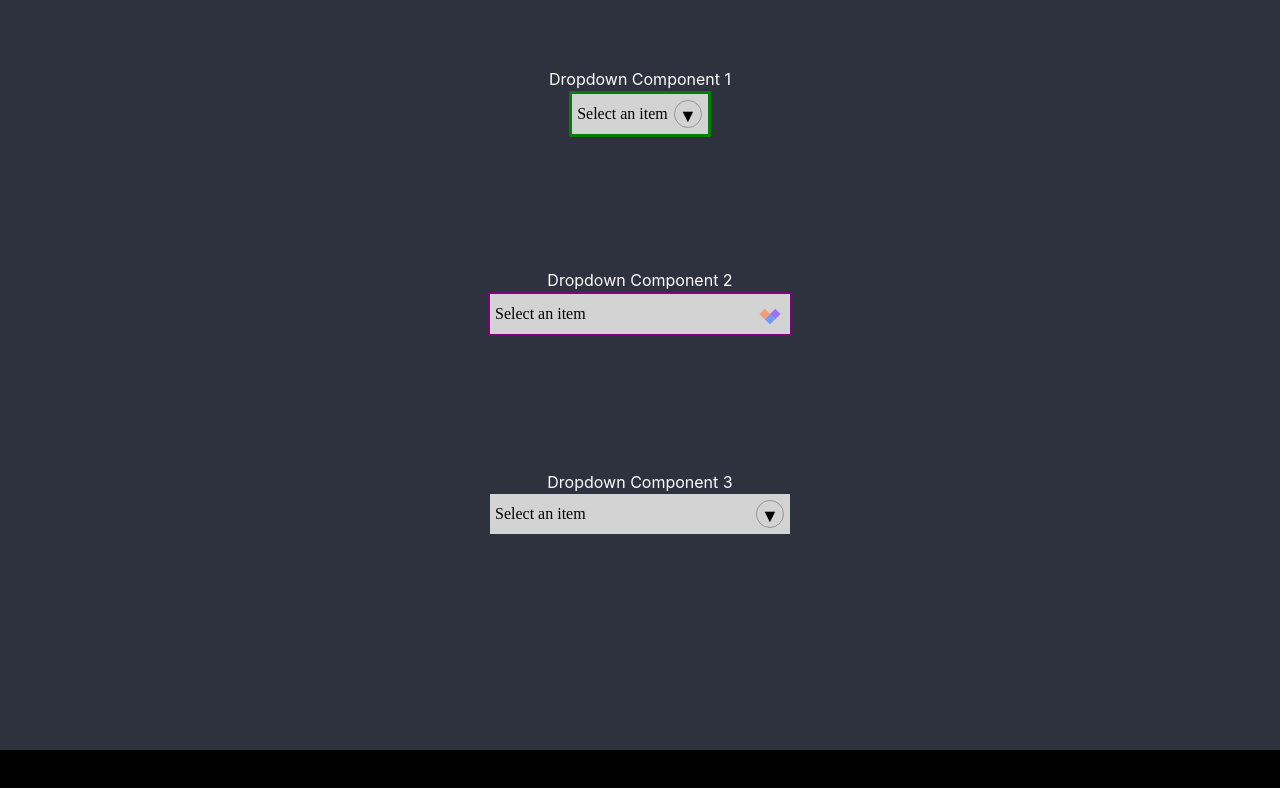
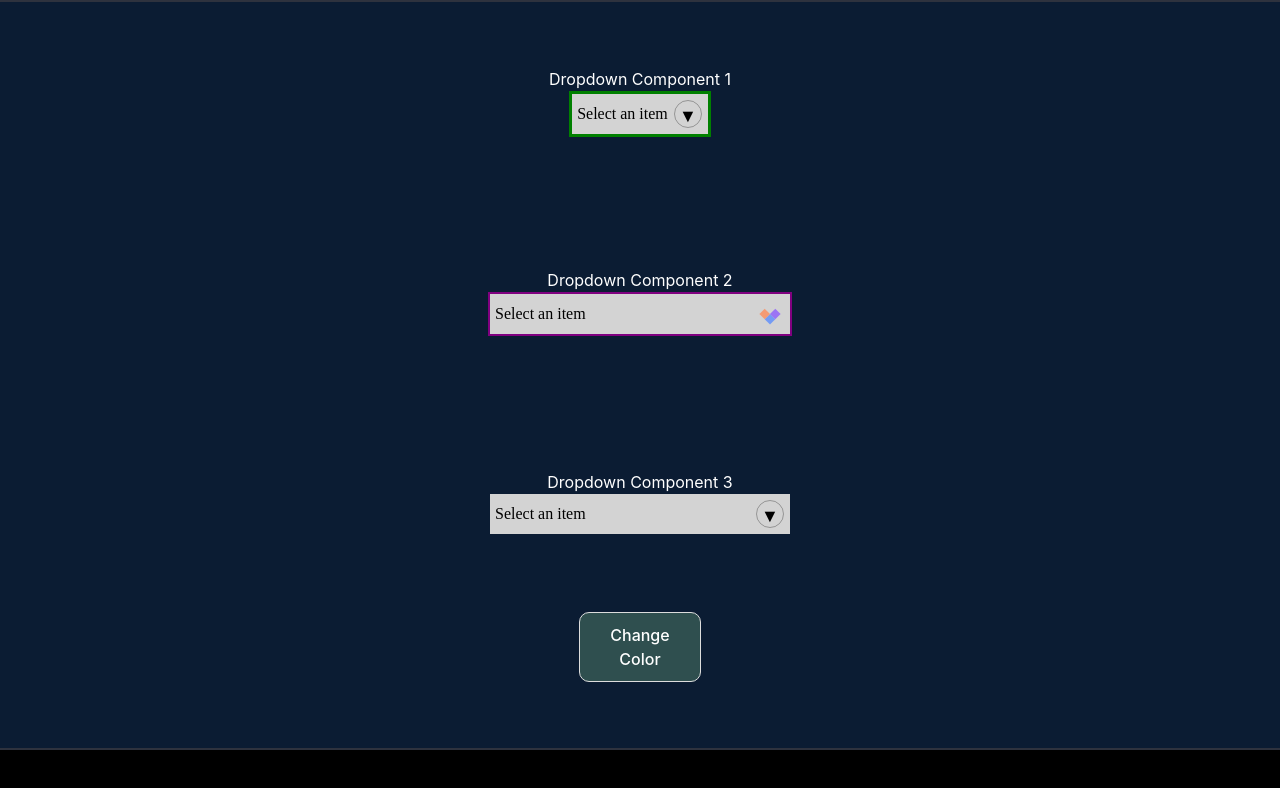
Before and after one commit to nightness/universal-react-dropdown, a React (Vite) app in the folder dev-env/: page / in a window 1280 px wide. Shown: the top 788 px of the page. Built offline with nearby package versions, Linux system fonts and the light colour scheme.

Commit message:
added css var support

```diff
--- a/dev-env/src/components/Dropdown/DropdownList/DropdownList.tsx
+++ b/dev-env/src/components/Dropdown/DropdownList/DropdownList.tsx
@@ -96,8 +96,6 @@ export function DropdownList<T>({
           style={{
             color: selectedItem === item ? dropdownStyle?.selectedColor : dropdownStyle?.color,
             backgroundColor: selectedItem === item ? dropdownStyle?.selectedBackgroundColor : dropdownStyle?.backgroundColor,
-            paddingLeft: `${padding}px`,
-            paddingRight: `${padding}px`,
           }}
         >
           {renderItem(item, index, selectedIndex === index)}
--- a/dev-env/src/main.tsx
+++ b/dev-env/src/main.tsx
@@ -9,13 +9,18 @@ import GlobalProvider from "./providers/GlobalProvider.tsx";
 // styles
 import "./index.css";
 import "react-toastify/dist/ReactToastify.css";
+import { CSSVarsProvider } from "@providers/CssVarsProvider.tsx";
 
 ReactDOM.createRoot(document.getElementById("root")!).render(
   <React.StrictMode>
     <BrowserRouter>
-      <GlobalProvider>
-        <App />
-      </GlobalProvider>
+      <CSSVarsProvider defaultVars={{
+          "--test-color": "#0b1c33"
+        }}>
+        <GlobalProvider>
+          <App />
+        </GlobalProvider>
+      </CSSVarsProvider>
     </BrowserRouter>
   </React.StrictMode>
 );
--- /dev/null
+++ b/dev-env/src/providers/CssVarsProvider.tsx
@@ -0,0 +1,57 @@
+import React, { createContext, useContext, useEffect, useState, ReactNode, useCallback } from 'react';
+
+interface CSSVarsContextType {
+  setCSSVar: (name: string, value: string, element?: HTMLElement) => void;
+  getCSSVar: (name: string, element?: HTMLElement) => string;
+}
+
+const CSSVarsContext = createContext<CSSVarsContextType | undefined>(undefined);
+
+interface CSSVarsProviderProps {
+  children: ReactNode;
+  defaultVars?: { [key: string]: string };
+}
+
+export const CSSVarsProvider: React.FC<CSSVarsProviderProps> = ({ children, defaultVars = {} }) => {
+  // const [vars, setVars] = useState<{ [key: string]: string }>(defaultVars);
+
+  const setCSSVar = useCallback((name: string, value: string, element: HTMLElement = document.documentElement) => {
+    element.style.setProperty(name, value);
+    // setVars((prevVars) => ({
+    //   ...prevVars,
+    //   [name]: value,
+    // }));
+  }, []);
+
+  const getCSSVar = useCallback((name: string, element: HTMLElement = document.documentElement): string => {
+    return getComputedStyle(element).getPropertyValue(name).trim();
+  }, []);
+
+  // Set all default vars on mount
+  useEffect(() => {
+    Object.keys(defaultVars).forEach((name) => {
+      setCSSVar(name, defaultVars[name]);
+    });
+  }, [defaultVars]);
+
+  // useEffect(() => {
+  //   // Apply all default vars on mount
+  //   Object.keys(vars).forEach((name) => {
+  //     element.style.setProperty(name, vars[name]);
+  //   });
+  // }, [vars]);
+
+  return (
+    <CSSVarsContext.Provider value={{ setCSSVar, getCSSVar }}>
+      {children}
+    </CSSVarsContext.Provider>
+  );
+};
+
+export const useCSSVars = (): CSSVarsContextType => {
+  const context = useContext(CSSVarsContext);
+  if (!context) {
+    throw new Error('useCSSVars must be used within a CSSVarsProvider');
+  }
+  return context;
+};
--- a/dev-env/src/router/pages/TestPage.tsx
+++ b/dev-env/src/router/pages/TestPage.tsx
@@ -1,10 +1,12 @@
-import FadeInComponent from "@components/FadeInComponent/FadeInComponent";
 import { Page } from "@components/index";
 
 import { ArrowComponentProps, Dropdown, DropdownVisibility } from "@components/Dropdown";
 // import { ArrowComponentProps, Dropdown, DropdownVisibility } from "universal-react-dropdown";
 
 import "./TestPage.css";
+import { SquishyPressable } from "@components/SquishyPressable/SquishyPressable";
+import { useCSSVars } from "@providers/CssVarsProvider";
+import { useState } from "react";
 
 interface Item {
   id: number;
@@ -45,6 +47,7 @@ const items: Item[] = [
 
 export default function Home() {
   // const [selectedItem, setSelectedItem] = useState<Item | null>(null);
+  const { setCSSVar, getCSSVar } = useCSSVars();
 
   const renderItem = (item: Item | null, index: number, isSelected: boolean) => (
     <div style={{ minHeight: '22px', fontWeight: isSelected ? '800' : '400' }}>{item?.name}</div>
@@ -55,17 +58,17 @@ export default function Home() {
     // setSelectedItem(item);
   };
 
+  const [testColor, setTestColor] = useState("Change Color");
+
   return (
     <Page
       style={{
-      }}
-    >
-      <FadeInComponent
-        style={{
+        backgroundColor: 'var(--test-color)',
         display: 'flex',
         flexDirection: 'column',
         width: '100%',
         height: '100%',
+        alignItems: 'center',
       }}
     >
       <div style={{
@@ -187,7 +190,30 @@ export default function Home() {
           }}
         />
       </div>
-      </FadeInComponent>
+      <SquishyPressable
+          style={{
+            width: 100,
+            backgroundColor: 'blue',
+            color: 'white',
+            borderRadius: 5,
+            marginTop: 10,
+          }}
+          onPress={() => {
+            // Generate a random color
+            const currentColor = getCSSVar('--test-color');
+            const randomNum = Math.floor(Math.random() * 16777215).toString(16);
+            const randomColor = `#${
+              randomNum.length < 6 ? "0".repeat(6 - randomNum.length) + randomNum : randomNum
+            }`;
+
+            console.log('Current color:', currentColor, 'Random color:', randomColor);
+
+            setCSSVar('--test-color', randomColor);
+            setTestColor(randomColor);
+          }}
+        >
+          {testColor}
+        </SquishyPressable>
     </Page>
   );
 }
@@ -207,8 +233,7 @@ function ArrowComponent({ visibility, color, borderColor, animationDuration }: A
           // Counter-clockwise rotation
           // transform: visibility === DropdownVisibility.Open || visibility === DropdownVisibility.Opening ? 'rotate(45deg)' : 'rotate(225deg)',
 
-          transition: `transform ${
-            animationDuration / 1000
+          transition: `transform ${animationDuration / 1000
             }s ease`,
         }}
       >
```
Also changed, not shown: dev-env/src/components/index.ts (+8 -3 lines). Lines whose indentation alone changed are shown as unchanged.
